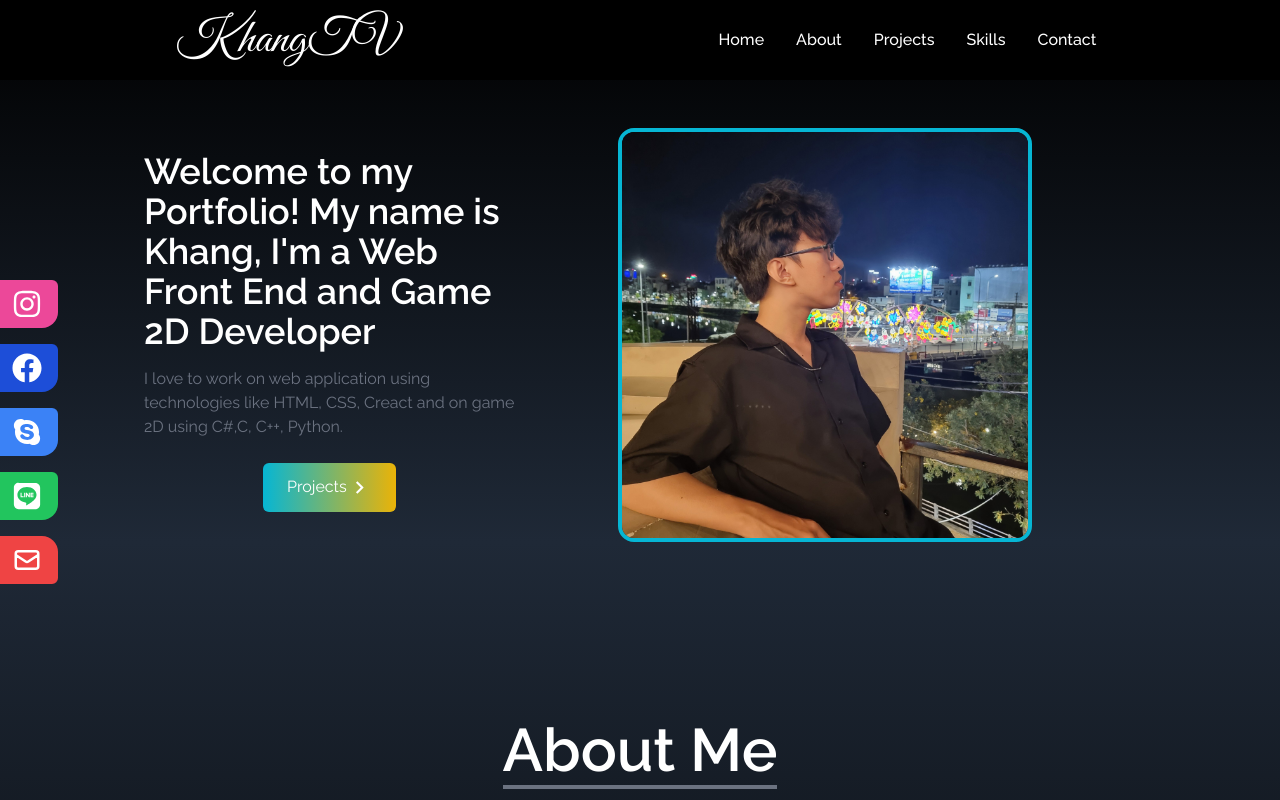
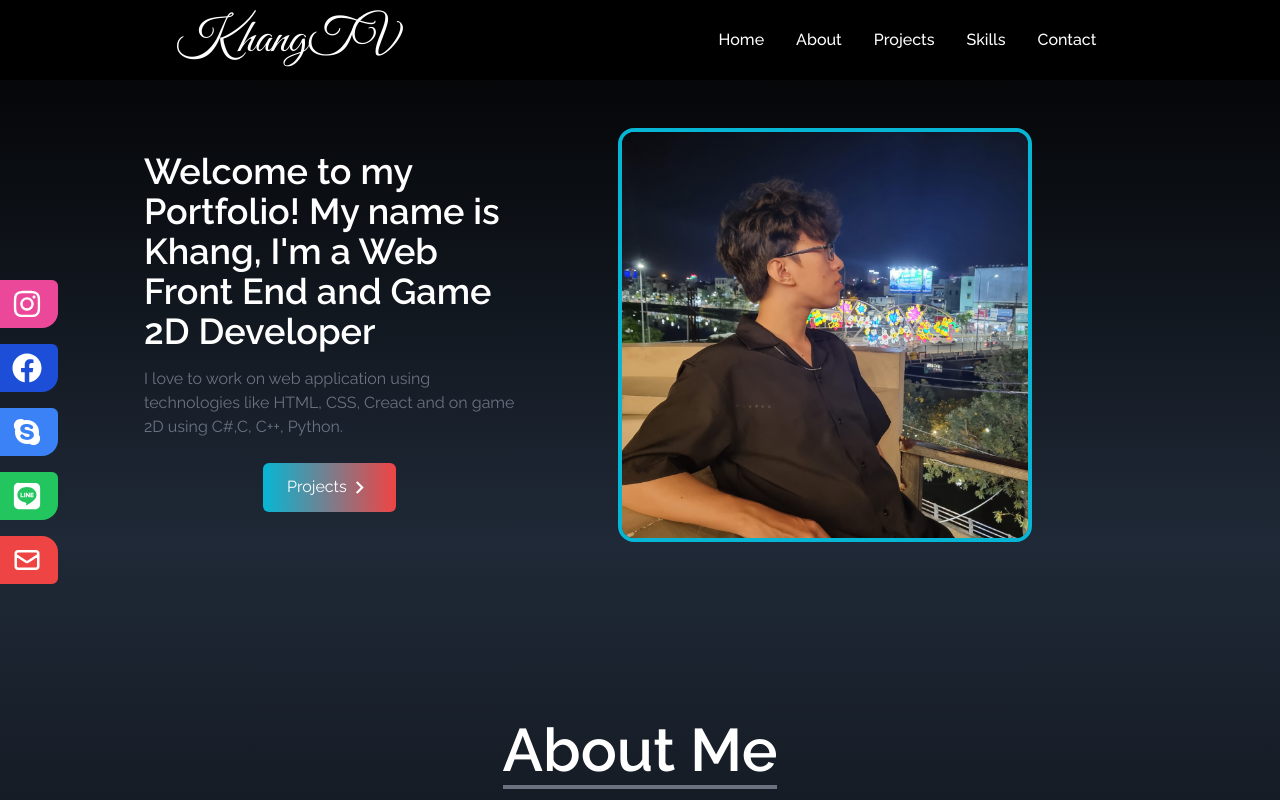
Before and after one commit to KhangTV02/TVKhang-Portfolio, a React (Create React App) app: page / in a window 1280 px wide. Shown: the top 800 px of the page. Built offline with nearby package versions, Linux system fonts and the light colour scheme.

Commit message:
Portfolio final

```diff
--- a/src/components/Home.jsx
+++ b/src/components/Home.jsx
@@ -24,7 +24,7 @@ const Home = () => {
 
           <div>
             <Link to="projects" smooth duration={500} className="flex justify-center">
-              <button className="group text-white w-fit px-6 py-3 my-2 flex rounded-md bg-gradient-to-r from-cyan-500 to-yellow-500 hover:scale-110 duration-300">
+              <button className="group text-white w-fit px-6 py-3 my-2 flex rounded-md bg-gradient-to-r from-cyan-500 to-red-500 hover:scale-110 duration-300">
                 Projects
                 <span className="group-hover:rotate-90 duration-300">
                   <MdOutlineKeyboardArrowRight size={25} />
```
